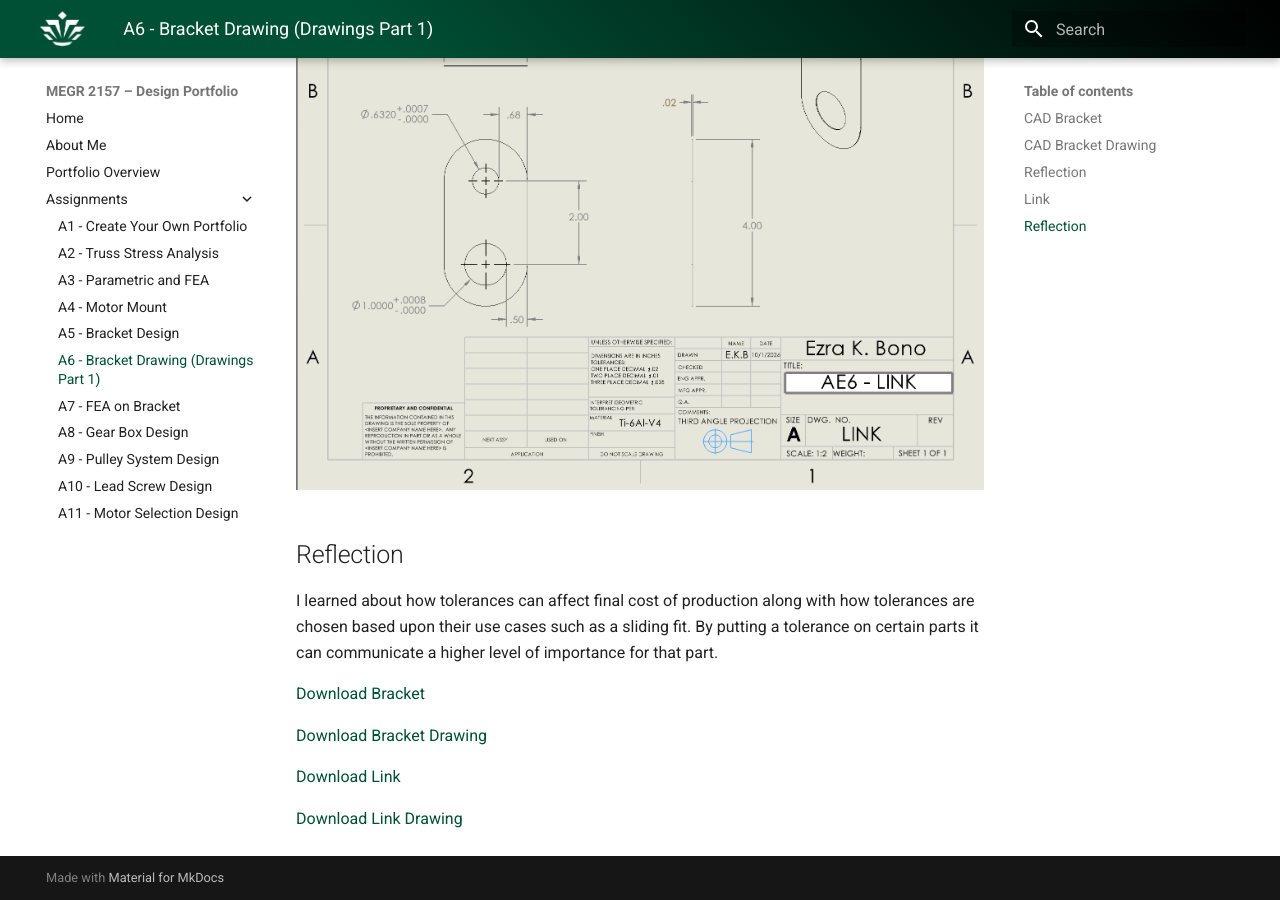
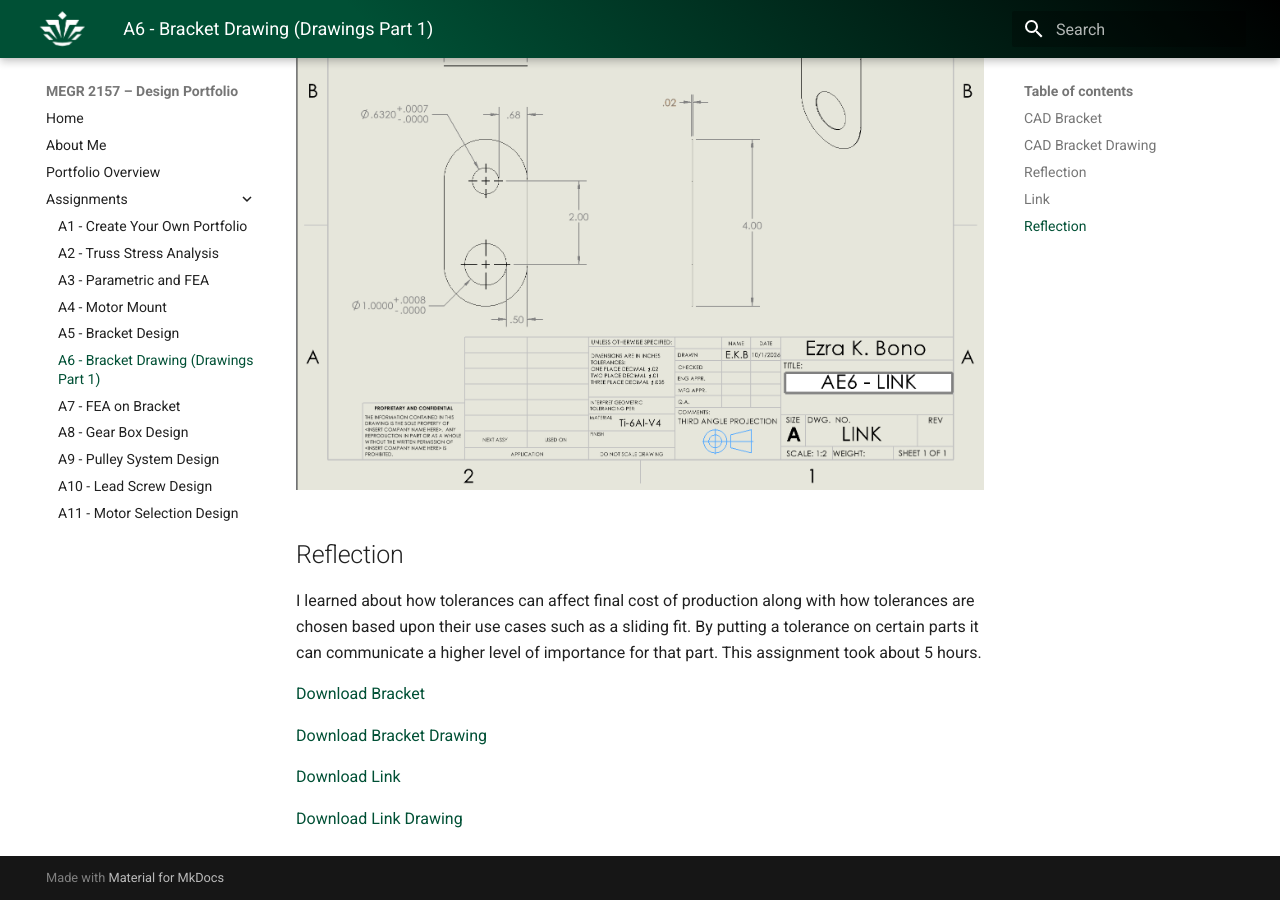
Before and after one commit to NumberOneZoomer/design-projects-portfolio-megr2157, an MkDocs documentation site: the page built from docs/assignments/A06/index.md, in a window 1280 px wide and 900 px high, scrolled down 6922 px. Built offline with MkDocs 1.6.1 and Material for MkDocs 9.7.7, drawn with Linux system fonts in a browser that asks for light colours.

Commit message:
Update index.md

```diff
--- a/docs/assignments/A06/index.md
+++ b/docs/assignments/A06/index.md
@@ -34,6 +34,7 @@ Here is the drawing of the part, with tolerances added.
 ![](AED6_1.png)
 ## Reflection
 I learned about how tolerances can affect final cost of production along with how tolerances are chosen based upon their use cases such as a sliding fit. By putting a tolerance on certain parts it can communicate a higher level of importance for that part.
+This assignment took about 5 hours.
 
 [Download Bracket](AE6.SLDPRT)
 
```
